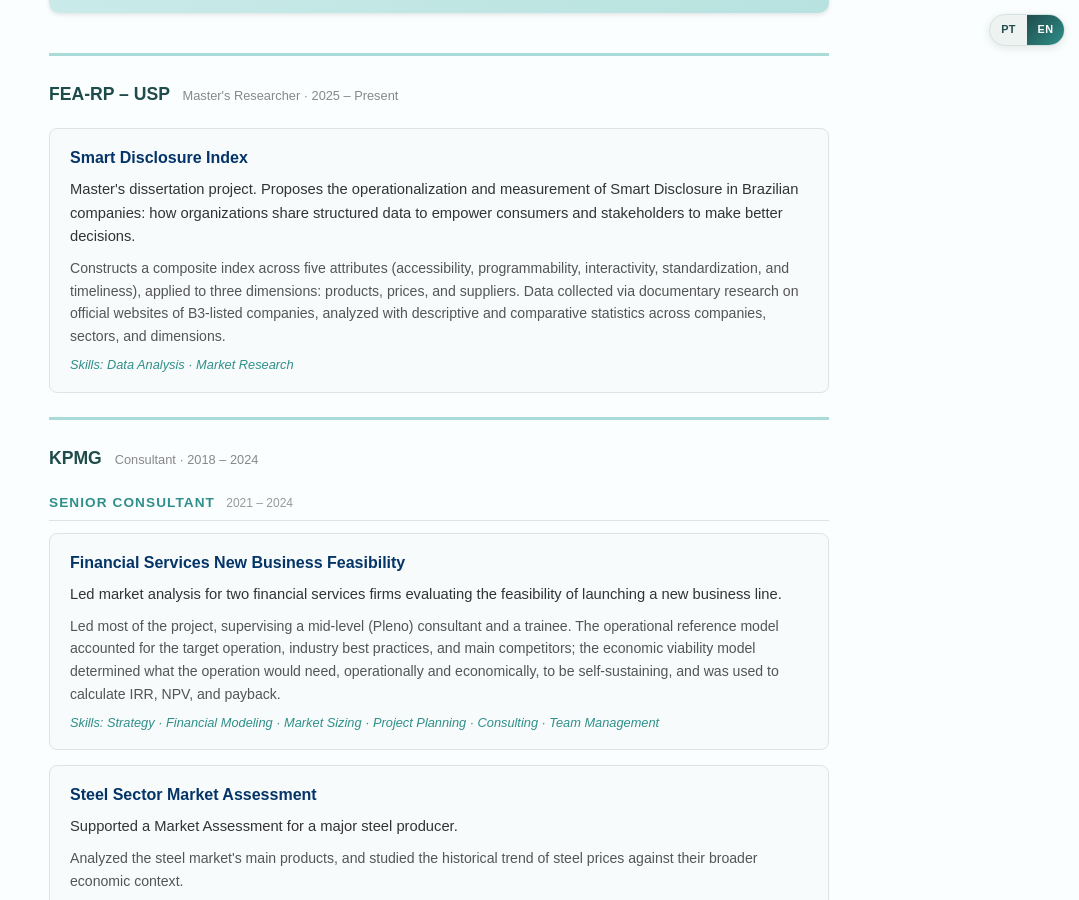
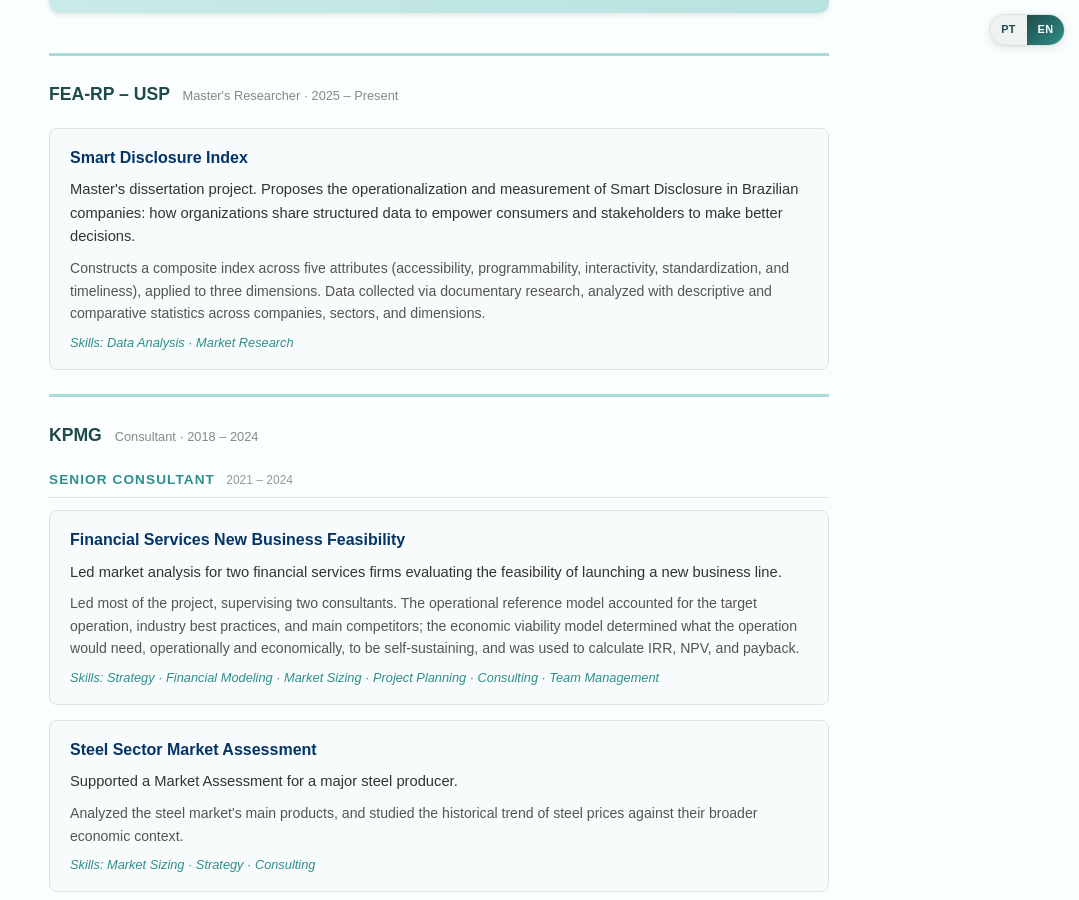
Before and after one commit to afboldrin/afboldrin.github.io, a Jekyll site: the page built from cv-projects.html, in a window 1280 px wide and 900 px high, scrolled down 332 px. Shown: the whole window, without its empty margins (201-1280 px from the left). Built offline with Jekyll 4.4.1, drawn with Linux system fonts in a browser that asks for light colours.

Commit message:
Simplify Smart Disclosure Index detail and correct Financial Services team makeup
Drops the products/prices/suppliers enumeration and the B3-listed-companies
detail from the Smart Disclosure Index card; corrects the Financial
Services feasibility project's supervised team from 'a mid-level (Pleno)
consultant and a trainee' to 'two consultants'.

```diff
--- a/cv-projects.html
+++ b/cv-projects.html
@@ -18,7 +18,7 @@
     <div class="proj-item">
       <h3>Smart Disclosure Index</h3>
       <p class="proj-summary">Master's dissertation project. Proposes the operationalization and measurement of Smart Disclosure in Brazilian companies: how organizations share structured data to empower consumers and stakeholders to make better decisions.</p>
-      <p class="proj-detail">Constructs a composite index across five attributes (accessibility, programmability, interactivity, standardization, and timeliness), applied to three dimensions: products, prices, and suppliers. Data collected via documentary research on official websites of B3-listed companies, analyzed with descriptive and comparative statistics across companies, sectors, and dimensions.</p>
+      <p class="proj-detail">Constructs a composite index across five attributes (accessibility, programmability, interactivity, standardization, and timeliness), applied to three dimensions. Data collected via documentary research, analyzed with descriptive and comparative statistics across companies, sectors, and dimensions.</p>
       <p class="proj-skills">Skills: Data Analysis · Market Research</p>
     </div>
   </section>
@@ -31,7 +31,7 @@
     <div class="proj-item">
       <h3>Financial Services New Business Feasibility</h3>
       <p class="proj-summary">Led market analysis for two financial services firms evaluating the feasibility of launching a new business line.</p>
-      <p class="proj-detail">Led most of the project, supervising a mid-level (Pleno) consultant and a trainee. The operational reference model accounted for the target operation, industry best practices, and main competitors; the economic viability model determined what the operation would need, operationally and economically, to be self-sustaining, and was used to calculate IRR, NPV, and payback.</p>
+      <p class="proj-detail">Led most of the project, supervising two consultants. The operational reference model accounted for the target operation, industry best practices, and main competitors; the economic viability model determined what the operation would need, operationally and economically, to be self-sustaining, and was used to calculate IRR, NPV, and payback.</p>
       <p class="proj-skills">Skills: Strategy · Financial Modeling · Market Sizing · Project Planning · Consulting · Team Management</p>
     </div>
 
```
